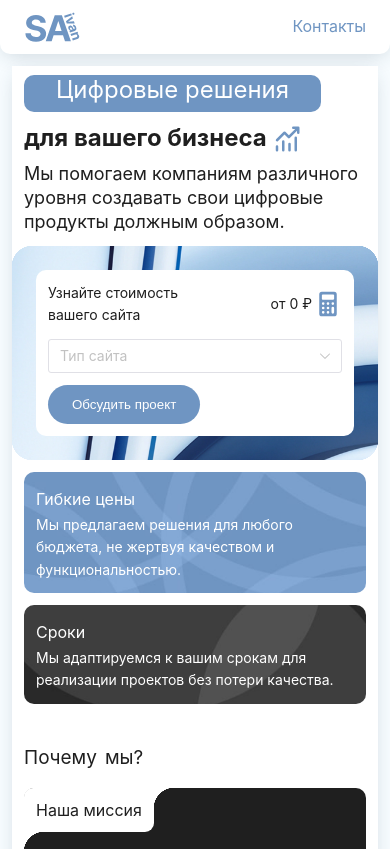
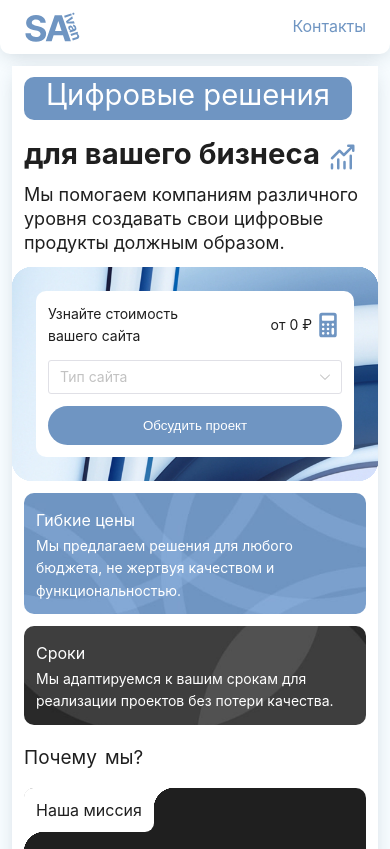
Before and after one commit to SAivan261/SAivan, a Vue app: page / in a window 390 px wide. Shown: the top 849 px of the page. Built offline with nearby package versions, Linux system fonts and the light colour scheme.

Commit message:
доработки адаптива и иконка

```diff
--- a/src/components/ui/sections/ContactUs.vue
+++ b/src/components/ui/sections/ContactUs.vue
@@ -255,18 +255,18 @@ onMounted(() => {
 			height: auto;
 
 			&-title{
-				font-size: 16px;
+				font-size: 20px;
 				line-height: 35px;
 
 				& span{
-					font-size: 20px;
+					font-size: 24px;
 					line-height: 36px;
 				}
 			}
 
 			&-text{
-				font-size: 14px;
-				line-height: 20px;
+				font-size: 13px;
+				line-height: 18px;
 			}
 		}
 	}
--- a/src/components/ui/sections/Promo.vue
+++ b/src/components/ui/sections/Promo.vue
@@ -545,17 +545,21 @@ onMounted(() => {
 
 @media screen and (max-width: 450px) {
   .promo__content-title {
-    font-size: clamp(24px, 6vw, 48px);
+    font-size: clamp(24px, 7.5vw, 48px);
 		line-height: 2;
   }
+
+	.promo__content-title_additional {
+		padding: 0px 22px 8px;
+	}
 
 	.promo__content-title_container{
 		padding: 0 12px 12px 12px;
 	}
 
 	.promo__content-text[data-v-5bf7021c] {
-		font-size: 14px;
-		line-height: 20px;
+		font-size: 13px;
+		line-height: 18px;
 	}
 
 	.promo__content-calc_title {
@@ -587,5 +591,9 @@ onMounted(() => {
 	.promo__content-calc_item{
 		max-width: 100%;
 	}
+
+	.page__button{
+		width: 100%;
+	}
 }
 </style>
--- a/src/components/ui/sections/Steps.vue
+++ b/src/components/ui/sections/Steps.vue
@@ -20,8 +20,8 @@ onMounted(() => {
   const stepsImage = document.querySelector('.steps__container-steps');
   const overlay = document.querySelector('.steps__overlay');
   const observerOptions = isMobile.value
-    ? { threshold: [0.1] } // 10% для мобильной версии
-    : { threshold: [0.5] }; // 50% для десктопной версии
+    ? { threshold: [0.1] }
+    : { threshold: [0.5] };
 
   const observer = new IntersectionObserver((entries) => {
     const [entry] = entries;
@@ -106,7 +106,7 @@ onMounted(() => {
 	}
 }
 
-@media screen and (max-width: 768px){
+@media screen and (max-width: 550px){
 	.steps{
 		&__container {
 			&-arrow {
--- a/src/router/index.js
+++ b/src/router/index.js
@@ -1,5 +1,4 @@
 import { createRouter, createWebHistory } from 'vue-router'
-import IndexView from '@/views/index.vue'
 
 const router = createRouter({
 	history: createWebHistory(),
```
Also changed, not shown: 1 other file (tests, documents, lock files or other folders).
